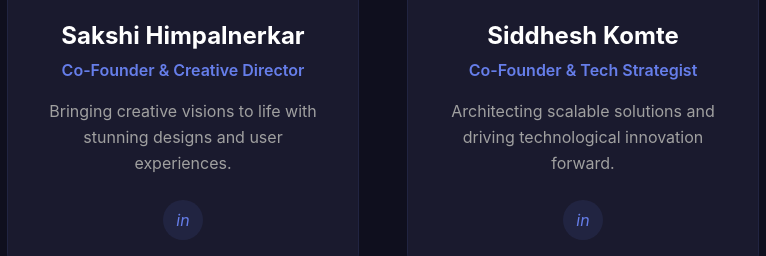
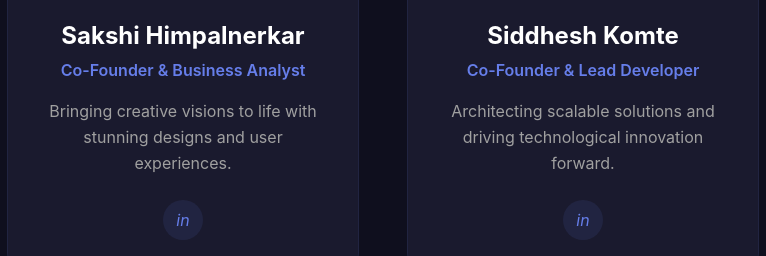
Before and after one commit to sanmeetsinghkohli-wq/Devnity-co, a plain HTML site: page index.html in a window 1280 px wide. Shown: the part 2960-3216 px from the top of the page, 57-823 px from the left. Drawn offline with nearby package versions, Linux system fonts and the light colour scheme.

Commit message:
changed image

```diff
--- a/index.html
+++ b/index.html
@@ -804,10 +804,10 @@
         <div class="team-grid">
             <div class="team-member">
                 <div class="team-member-photo">
-                    <img src="Sakshi.jpg" alt="Sakshi Himpalnerkar">
+                    <img src="sakshi.jpg" alt="Sakshi Himpalnerkar">
                 </div>
                 <h3>Sakshi Himpalnerkar</h3>
-                <p class="role">Co-Founder & Creative Director</p>
+                <p class="role">Co-Founder & Business Analyst</p>
                 <p>Bringing creative visions to life with stunning designs and user experiences.</p>
                 <div class="social-links">
                     <a href="https://www.linkedin.com/in/sakshi-himpalnerkar-33a3b534a" target="_blank" title="LinkedIn">
@@ -820,7 +820,7 @@
                     <img src="siddhesh.jpg" alt="Siddhesh Komte">
                 </div>
                 <h3>Siddhesh Komte</h3>
-                <p class="role">Co-Founder & Tech Strategist</p>
+                <p class="role">Co-Founder & Lead Developer</p>
                 <p>Architecting scalable solutions and driving technological innovation forward.</p>
                 <div class="social-links">
                     <a href="https://www.linkedin.com/in/siddhesh-komte-2b25b8315" target="_blank" title="LinkedIn">
@@ -999,4 +999,5 @@
         });
     </script>
 </body>
+
 </html>
```
